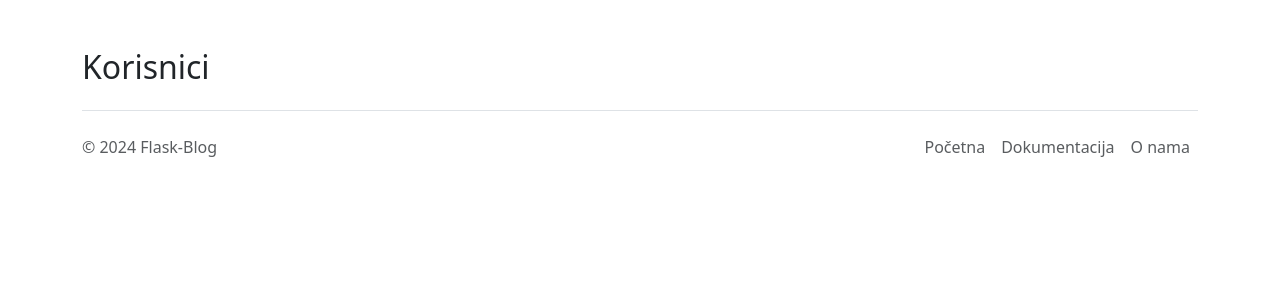
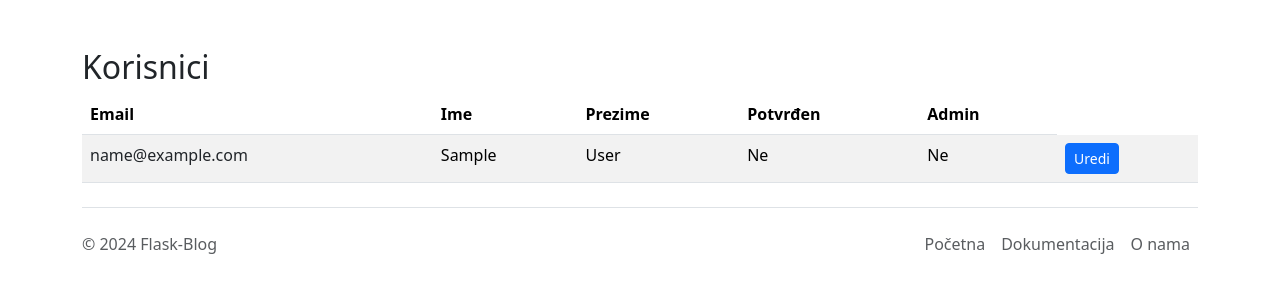
Before and after one commit to nikovrdoljak/temp-pzw-blog-24, a Flask app: page /users in a window 1280 px wide. Shown: the part 56-356 px from the top of the page. Run offline with Flask 3, Linux system fonts and the light colour scheme; a user stored in the database is signed in; a database or web service that is not in the repository returns one stand-in record (values such as "Sample title"); parts of the project's set-up code (start-up, migrations or seed data) failed here and were passed over; some libraries are stand-ins or nearby versions.

Commit message:
users edit

```diff
--- a/app.py
+++ b/app.py
@@ -1,7 +1,7 @@
 from flask import Flask, render_template, request, redirect, url_for, session, flash
 from flask_bootstrap import Bootstrap5
 from datetime import datetime
-from forms import BlogPostForm, LoginForm, RegisterForm, ProfileForm
+from forms import BlogPostForm, LoginForm, RegisterForm, ProfileForm, UserForm
 from pymongo import MongoClient
 from bson.objectid import ObjectId
 import gridfs
@@ -285,52 +285,55 @@ def confirm_email(token):
 
     return redirect(url_for('login'))
 
-
-@app.route('/profile', methods=['GET', 'POST'])
-@login_required
-def profile():
-    is_admin = admin_permission.can()
-    is_author = author_permission.can()
-
-    form = ProfileForm(obj=current_user)
-
-    user_data = users_collection.find_one({"email": current_user.get_id()})
-    if request.method == 'GET':
-        form.first_name.data = user_data["first_name"]
-        form.last_name.data = user_data["last_name"]
-        form.bio.data = user_data["bio"]
-    elif form.validate_on_submit():
-        current_user.first_name = form.first_name.data
-        current_user.last_name = form.last_name.data
-        current_user.bio = form.bio.data
-
+def update_user_data(user_data, form):
+    if form.validate_on_submit():
         db.users.update_one(
-        {"email": current_user.get_id()},
+        {"_id": user_data['_id']},
         {"$set": {
-            "first_name": current_user.first_name,
-            "last_name": current_user.last_name,
-            "bio": current_user.bio
+            "first_name": form.first_name.data,
+            "last_name": form.last_name.data,
+            "bio": form.bio.data
         }}
         )
         if form.image.data:
             # Pobrišimo postojeću ako postoji
             if hasattr(user_data, 'image_id') and user_data.image_id:
-                fs.delete(current_user.profile_photo_id)
+                fs.delete(user_data.image_id)
 
             image_id = save_image_to_gridfs(request, fs)
             if image_id != None:
                 users_collection.update_one(
-                {"email": current_user.get_id()},
+                {"_id": user_data['_id']},
                 {"$set": {
                     'image_id': image_id,
                 }}
             )
+        flash("Podaci uspješno ažurirani!", "success")
+        return True
+    return False
 
 
-        flash('Vaši podaci su uspješno spremljeni!', 'success')
+@app.route('/profile', methods=['GET', 'POST'])
+@login_required
+def profile():
+    user_data = users_collection.find_one({"email": current_user.get_id()})
+    form = ProfileForm(data=user_data)
+    title = "Vaš profil"
+    if update_user_data(user_data, form):
         return redirect(url_for('profile'))
+    return render_template('profile.html', form=form, image_id=user_data.get("image_id"), title=title)
 
-    return render_template('profile.html', form=form, image_id=user_data["image_id"], is_admin=is_admin, is_author=is_author)
+@app.route('/user/<user_id>', methods=['GET', 'POST'])
+@login_required
+@admin_permission.require(http_exception=403)
+def user_edit(user_id):
+    user_data = users_collection.find_one({"_id": ObjectId(user_id)})
+    form = UserForm(data=user_data)
+    title = "Korisnički profil"
+    if update_user_data(user_data, form):
+        return redirect(url_for('users'))
+    return render_template('profile.html', form=form, image_id=user_data.get("image_id"), title=title)
+
 
 @app.route("/myposts")
 def my_posts():
@@ -370,7 +373,8 @@ def on_identity_loaded(sender, identity):
 @login_required
 @admin_permission.require(http_exception=403)
 def users():
-    return render_template('users.html')
+    users = users_collection.find().sort("email")
+    return render_template('users.html', users = users)
 
 @app.errorhandler(403)
 def access_denied(e):
--- a/templates/users.html
+++ b/templates/users.html
@@ -3,4 +3,30 @@
 
 {% block body %}
 <h2>Korisnici</h2>
+<table class="table table-striped">
+    <thead>
+        <tr>
+            <th>Email</th>
+            <th>Ime</th>
+            <th>Prezime</th>
+            <th>Potvrđen</th>
+            <th>Admin</th>
+        </tr>
+    </thead>
+    <tbody>
+        {% for user in users %}
+        <tr>
+            <td><a href="#" class="text-dark text-decoration-none">{{ user.email }}</a></td>
+            <td>{{ user.first_name }}</td>
+            <td>{{ user.last_name }}</td>
+            <td>{{ 'Da' if user.is_confirmed else 'Ne' }}</td>
+            <td>{{ 'Da' if user.is_admin else 'Ne' }}</td>
+            <td>
+                <a href="{{ url_for('user_edit', user_id=user['_id']) }}" class="btn btn-primary btn-sm">Uredi</a>
+            </td>
+        </tr>
+        {% endfor %}
+    </tbody>
+</table>
+
 {% endblock %}
```
Also changed, not shown: forms.py (+9 -0 lines), templates/profile.html (+2 -5 lines).
